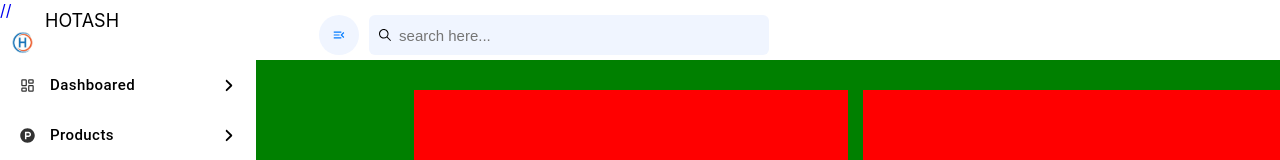
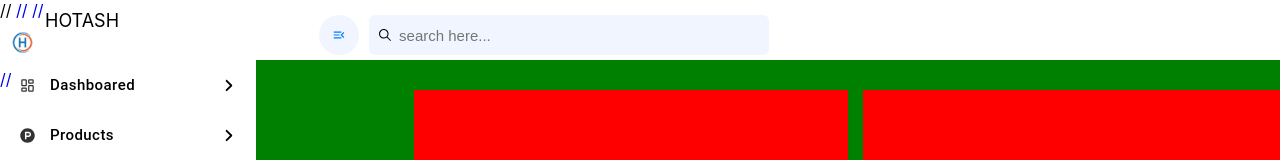
Before and after one commit to sandhyamunda/testing, a React (Create React App) app: page / in a window 1280 px wide. Shown: the top 160 px of the page. Built offline with nearby package versions, Linux system fonts and the light colour scheme.

Commit message:
Update Header.js

```diff
--- a/src/component/Header/Header.js
+++ b/src/component/Header/Header.js
@@ -45,9 +45,9 @@ const Header = () => {
       <header className="d-flex align-item-center">
         <div className="container-fluid ">
             <div className="row part-1">
-              <Link to='/' className=" d-flex align-item-center logo">
-              // <img className="logo" src={imge}/>
-              </Link>
+              // <Link to='/' className=" d-flex align-item-center logo">
+              // // <img className="logo" src={imge}/>
+              // </Link>
             </div>
             <div className="mt-2"><span className="ml-2">HOTASH</span></div>
 
```
